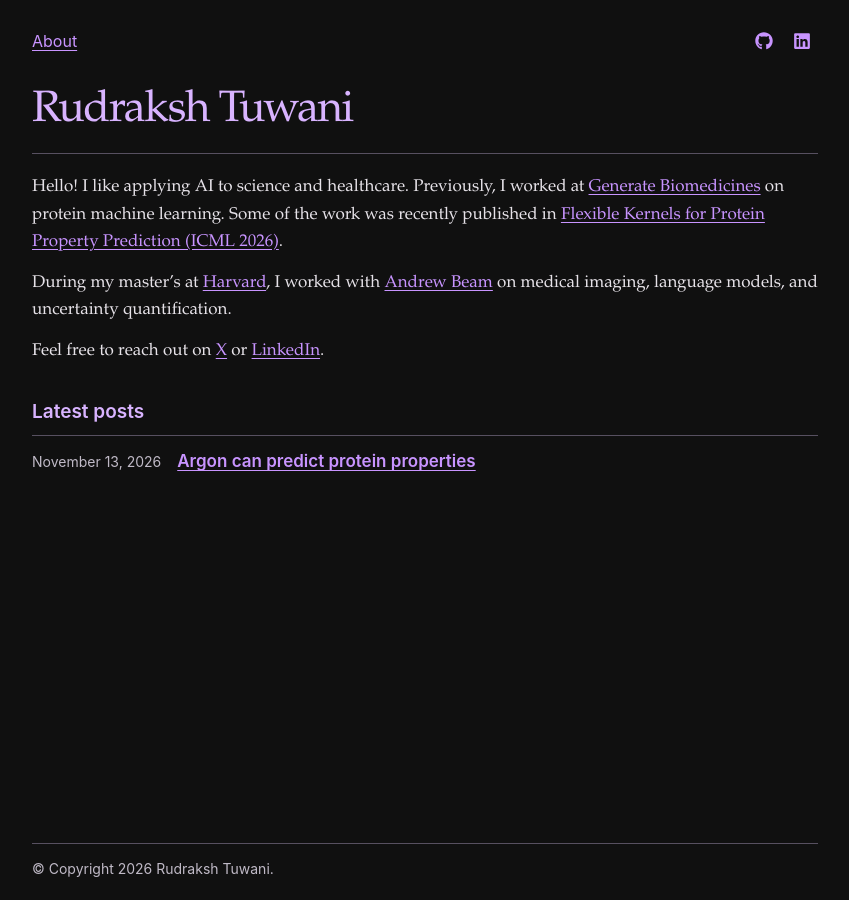
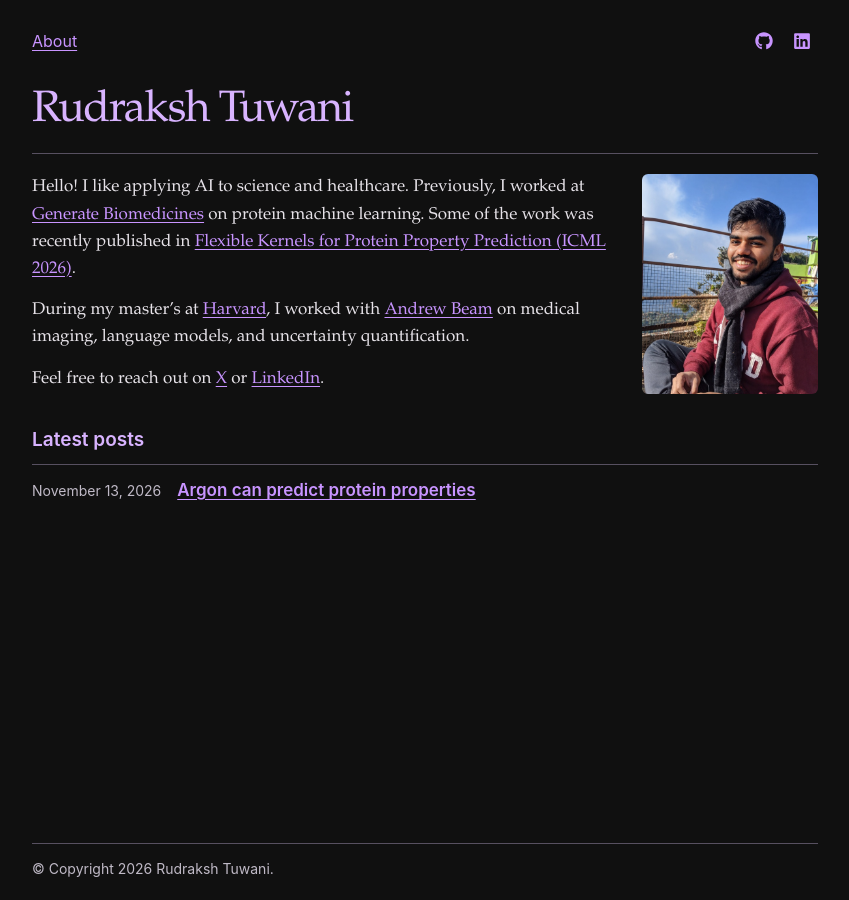
Before and after one commit to RudrakshTuwani/rudrakshtuwani.github.io, an MkDocs documentation site: the page built from docs/index.md, in a window 1280 px wide. Shown: the whole page, without its empty margins (215-1064 px from the left). Built offline with MkDocs 1.6.1, drawn with Linux system fonts in a browser that asks for light colours.

Commit message:
Add a cropped portrait to the About page

```diff
--- a/docs/index.md
+++ b/docs/index.md
@@ -1,6 +1,11 @@
 ---
 title: Rudraksh Tuwani
 post_list: latest
+portrait:
+  path: assets/portrait.jpg
+  alt: Rudraksh Tuwani outdoors
+  width: 540
+  height: 720
 ---
 
 Hello! I like applying AI to science and healthcare. Previously, I worked at [Generate Biomedicines](https://generatebiomedicines.com/) on protein machine learning. Some of the work was recently published in [Flexible Kernels for Protein Property Prediction (ICML 2026)](https://proceedings.mlr.press/v306/jankowiak26a.html).
--- a/docs/stylesheets/site.css
+++ b/docs/stylesheets/site.css
@@ -79,6 +79,28 @@ main { flex: 1; padding: 30px 0 42px; }
 
 .prose p { margin: 0 0 14px; }
 
+.intro-with-portrait {
+  display: grid;
+  grid-template-columns: minmax(0, 1fr) 11rem;
+  align-items: start;
+  gap: 1.75rem;
+  padding-top: 20px;
+}
+
+.intro-with-portrait .prose { padding-top: 0; }
+
+.intro-with-portrait .prose > :last-child { margin-bottom: 0; }
+
+.portrait {
+  display: block;
+  width: 100%;
+  height: auto;
+  aspect-ratio: 4 / 5;
+  object-fit: cover;
+  object-position: center 40%;
+  border-radius: 6px;
+}
+
 .posts { margin-top: 34px; }
 
 .article-header + .posts { margin-top: 0; }
@@ -154,4 +176,6 @@ main { flex: 1; padding: 30px 0 42px; }
   .container { padding: 20px 22px; }
   main { padding-top: 26px; }
   .article-header h1 { font-size: 34px; }
+  .intro-with-portrait { grid-template-columns: minmax(0, 1fr); gap: 1rem; }
+  .portrait { width: 8.5rem; }
 }
--- a/theme/main.html
+++ b/theme/main.html
@@ -41,7 +41,15 @@
         <header class="article-header">
           <h1>{{ heading | e }}</h1>
         </header>
-        {% if page.content | trim %}<div class="prose">{{ page.content }}</div>{% endif %}
+        {% if page.content | trim %}
+        <div{% if page.meta.portrait %} class="intro-with-portrait"{% endif %}>
+          <div class="prose">{{ page.content }}</div>
+          {% if page.meta.portrait %}
+          {% set portrait = page.meta.portrait %}
+          <img class="portrait" src="{{ portrait.path | url }}" alt="{{ portrait.alt | e }}" width="{{ portrait.width }}" height="{{ portrait.height }}">
+          {% endif %}
+        </div>
+        {% endif %}
         {% if page.meta.post_list %}
           {% set latest = page.meta.post_list == 'latest' %}
           {% set posts = config.extra.posts[:3] if latest else config.extra.posts %}
```
Also changed, not shown: docs/assets/portrait.jpg (added).
